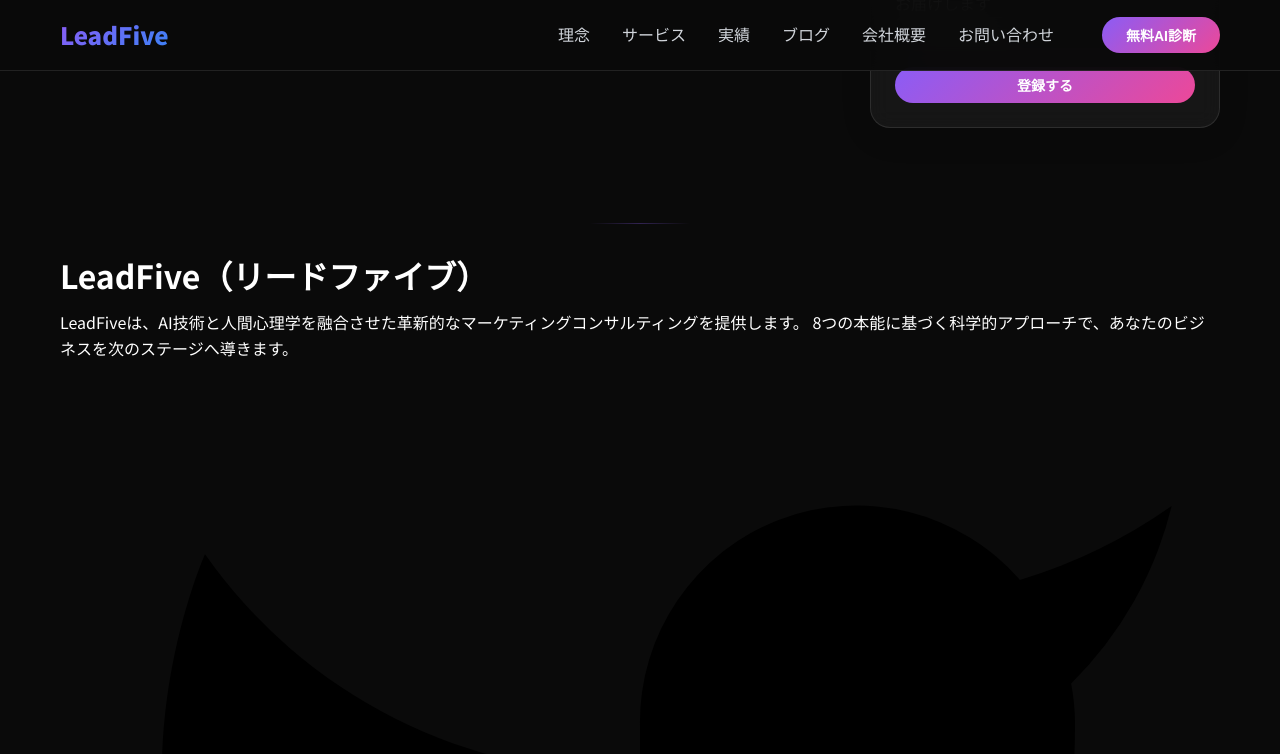
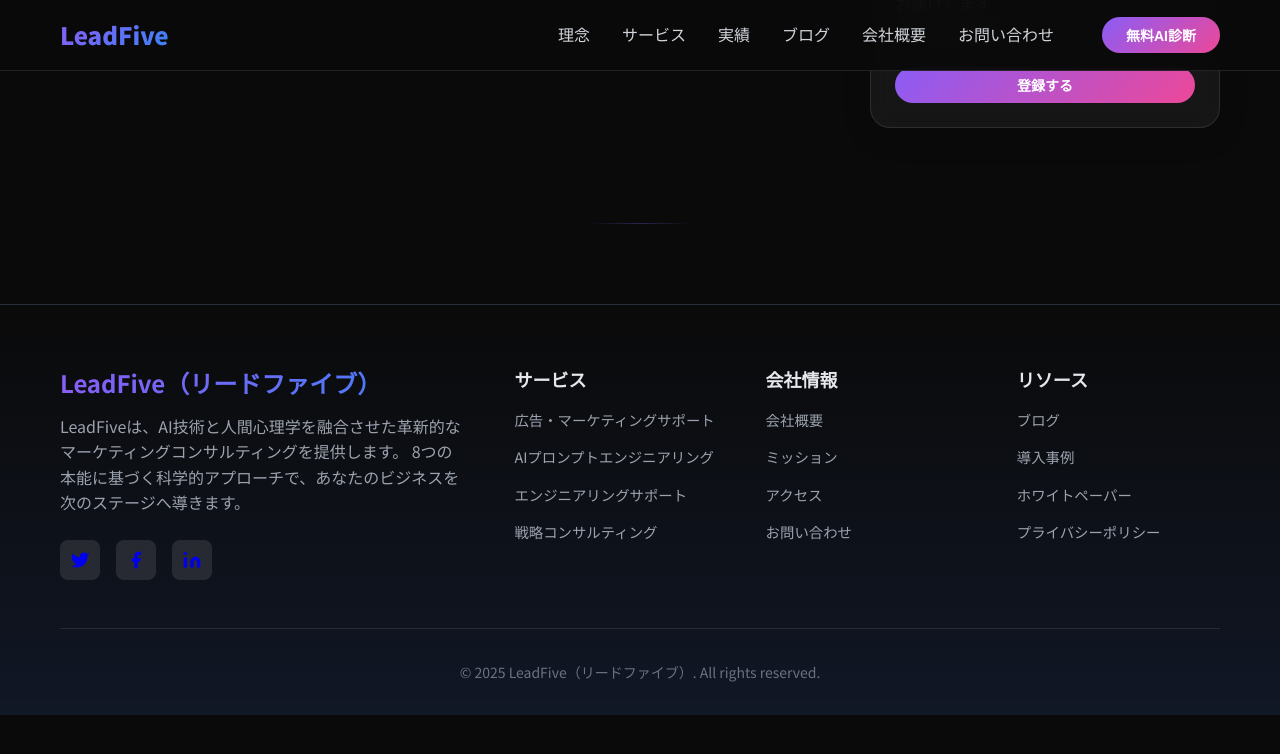
Before and after one commit to Shiki0138/leadfive, a Jekyll site: the page built from blog/index.html, in a window 1280 px wide and 1400 px high, scrolled down 1230 px. Shown: the top 754 px of the window. Built offline with Jekyll 4.4.1, drawn with Linux system fonts in a browser that asks for light colours; the list of posts is cut into pages by our own code; after the commit the page ends 1945 px from its top, so only the background shows below that.

Commit message:
Fix footer design and responsive layout
- フッターの美しいグリッドレイアウトを実装
- レスポンシブデザインで全デバイス対応
- ソーシャルメディアアイコンのホバー効果追加
- グラデーション背景とモダンなスタイリング適用
- タイポグラフィとスペーシングの最適化

🤖 Generated with Claude Code

Co-Authored-By: Claude <noreply@anthropic.com>

```diff
--- a/assets/css/main.scss
+++ b/assets/css/main.scss
@@ -1368,3 +1368,172 @@ section {
     grid-template-columns: 1fr;
   }
 }
+
+// Footer Styles
+.site-footer {
+  background: linear-gradient(to bottom, $deep-black, rgba(17, 24, 39, 0.95));
+  color: $white;
+  padding: 4rem 0 2rem;
+  border-top: 1px solid rgba(255, 255, 255, 0.1);
+  margin-top: 5rem;
+
+  @media (max-width: 768px) {
+    padding: 3rem 0 2rem;
+    margin-top: 3rem;
+  }
+}
+
+.footer-content {
+  display: grid;
+  grid-template-columns: 2fr 1fr 1fr 1fr;
+  gap: 3rem;
+  margin-bottom: 3rem;
+
+  @media (max-width: 968px) {
+    grid-template-columns: 1fr 1fr;
+    gap: 2rem;
+  }
+
+  @media (max-width: 640px) {
+    grid-template-columns: 1fr;
+    gap: 2rem;
+    text-align: center;
+  }
+}
+
+.footer-section {
+  h3 {
+    font-size: 1.5rem;
+    font-weight: 700;
+    margin-bottom: 1rem;
+    background: linear-gradient(135deg, $neural-purple, $synapse-blue);
+    -webkit-background-clip: text;
+    -webkit-text-fill-color: transparent;
+    background-clip: text;
+  }
+
+  h4 {
+    font-size: 1.125rem;
+    font-weight: 600;
+    margin-bottom: 1rem;
+    color: $gray-200;
+  }
+
+  p {
+    color: $gray-400;
+    line-height: 1.6;
+    margin-bottom: 1.5rem;
+
+    @media (max-width: 640px) {
+      margin-bottom: 1rem;
+    }
+  }
+}
+
+.footer-links {
+  list-style: none;
+  margin: 0;
+  padding: 0;
+
+  li {
+    margin-bottom: 0.75rem;
+
+    &:last-child {
+      margin-bottom: 0;
+    }
+  }
+
+  a {
+    color: $gray-400;
+    text-decoration: none;
+    font-size: 0.9rem;
+    transition: all 0.3s ease;
+
+    &:hover {
+      color: $neural-purple;
+      transform: translateX(5px);
+    }
+  }
+}
+
+.social-links {
+  display: flex;
+  gap: 1rem;
+
+  @media (max-width: 640px) {
+    justify-content: center;
+  }
+
+  a {
+    display: flex;
+    align-items: center;
+    justify-content: center;
+    width: 40px;
+    height: 40px;
+    background: rgba(255, 255, 255, 0.1);
+    border-radius: 8px;
+    transition: all 0.3s ease;
+
+    &:hover {
+      background: $neural-purple;
+      transform: translateY(-2px);
+    }
+  }
+}
+
+.social-icon {
+  width: 20px;
+  height: 20px;
+  fill: currentColor;
+}
+
+.footer-bottom {
+  padding-top: 2rem;
+  border-top: 1px solid rgba(255, 255, 255, 0.1);
+  text-align: center;
+
+  p {
+    color: $gray-500;
+    font-size: 0.875rem;
+    margin: 0;
+  }
+}
+
+// Enhanced responsive design for footer
+@media (max-width: 480px) {
+  .footer-content {
+    gap: 1.5rem;
+  }
+
+  .footer-section {
+    h3 {
+      font-size: 1.25rem;
+    }
+
+    h4 {
+      font-size: 1rem;
+    }
+
+    p {
+      font-size: 0.875rem;
+    }
+  }
+
+  .footer-links a {
+    font-size: 0.875rem;
+  }
+
+  .social-links {
+    gap: 0.75rem;
+
+    a {
+      width: 36px;
+      height: 36px;
+    }
+  }
+
+  .social-icon {
+    width: 18px;
+    height: 18px;
+  }
+}
```
